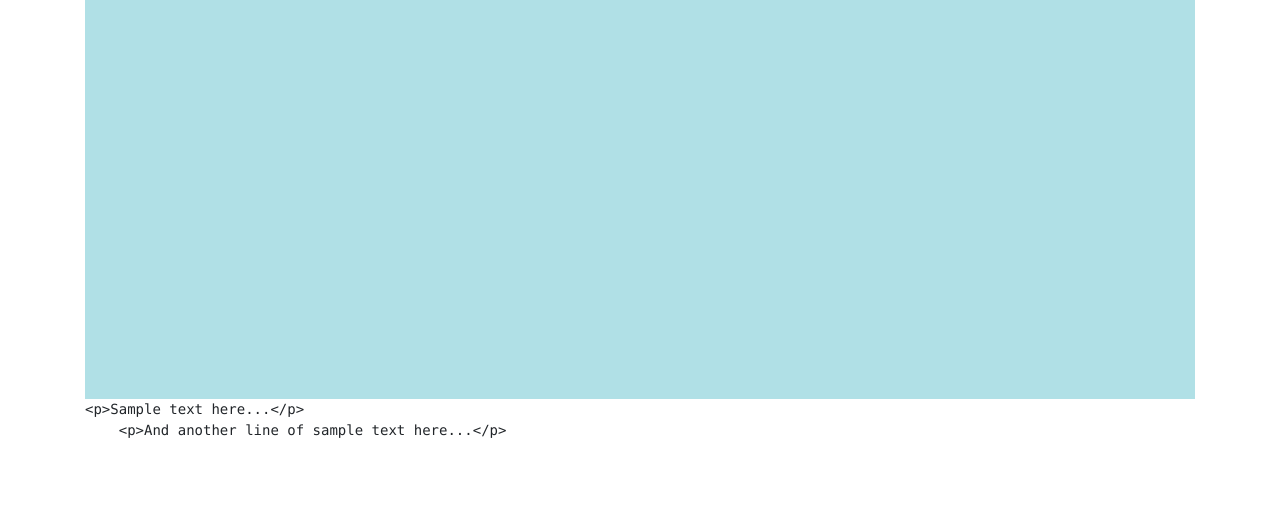
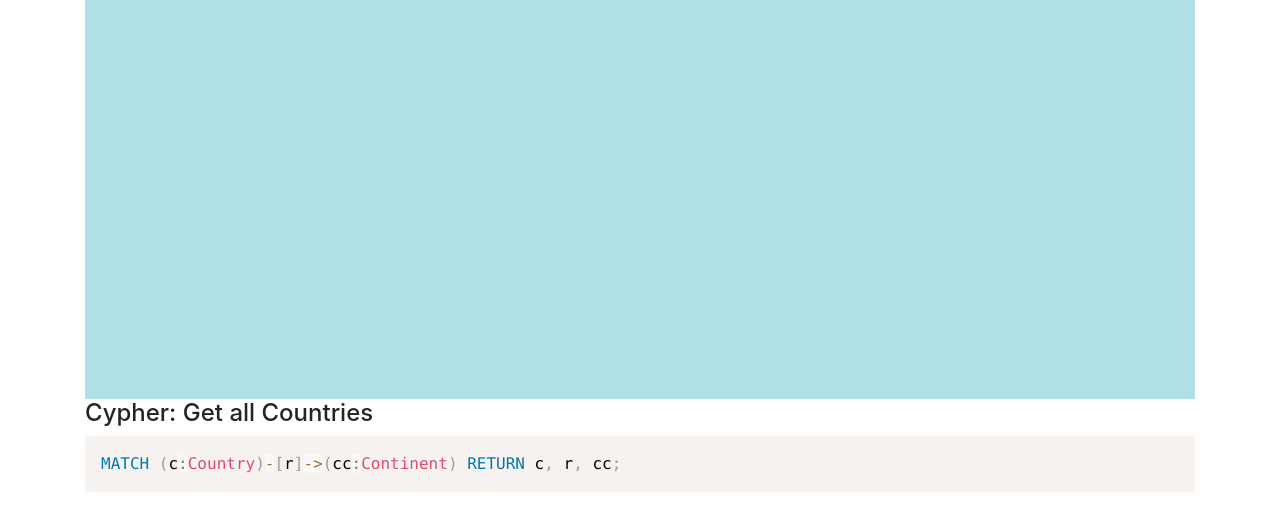
Before and after one commit to baovien/dbz-flask, a Flask app: template dbz/templates/neo.html in a window 1280 px wide. Shown: the part 230-756 px from the top of the page. Run offline with Flask 2, Linux system fonts and the light colour scheme; the template is opened without the code that fills it, so the values that code supplies are empty; some libraries are stand-ins or nearby versions.

Commit message:
Added query in customApp

```diff
--- a/dbz/static/js/neo.js
+++ b/dbz/static/js/neo.js
@@ -7,11 +7,20 @@ function draw() {
         labels: {
             "Country": {
                 "caption": "location",
+                // "community": "population_density",
+                "size": "population",
             },
-
+            "Continent": {
+                "caption": "continent",
+                "community": "continent",
+            },
         },
-        relationships: {},
-        initial_cypher: "MATCH (c:Country) RETURN c;"
+        relationships: {
+            "LOCATED_IN": {
+                "caption": false
+            },
+        },
+        initial_cypher: "MATCH (c:Country)-[r]->(cc:Continent) RETURN c, r, cc;"
     }
 
     var viz = new NeoVis.default(config);
--- a/dbz/templates/neo.html
+++ b/dbz/templates/neo.html
@@ -5,6 +5,9 @@
 
 {% block css %}
     <link rel="stylesheet" href="{{ url_for('static', filename='css/neo.css') }}">
+
+    {#  Show syntax-highlighted code.  #}
+    <link rel="stylesheet" href="https://cdn.jsdelivr.net/npm/prismjs@1.22.0/themes/prism.css">
 {% endblock %}
 
 
@@ -24,9 +27,8 @@
 
 
     {# CODE: TEST #}
-    <pre><code>&lt;p&gt;Sample text here...&lt;/p&gt;
-    &lt;p&gt;And another line of sample text here...&lt;/p&gt;
-    </code></pre>
+    <h4>Cypher: Get all Countries</h4>
+    <pre><code class="language-cypher">MATCH (c:Country)-[r]->(cc:Continent) RETURN c, r, cc;</code></pre>
 
     {# TABLE: Countries and Continents #}
     <div class="row">
@@ -49,5 +51,13 @@
 
 {% block scripts %}
     <script src="https://cdn.neo4jlabs.com/neovis.js/v1.5.0/neovis.js"></script>
+
+    {#  Show syntax-highlighted code.  #}
+    <script src="https://cdn.jsdelivr.net/npm/prismjs@1.22.0/prism.min.js"></script>
+    <script src="https://cdn.jsdelivr.net/npm/prismjs@1.22.0/components/prism-cypher.min.js"></script>
+    {#    <script src="https://cdn.jsdelivr.net/npm/prismjs@1.22.0/plugins/autoloader/prism-autoloader.min.js"></script>#}
+
     <script src="{{ url_for('static', filename='js/neo.js') }}"></script>
+
+
 {% endblock %}
```
Lines whose indentation alone changed are shown as unchanged.
